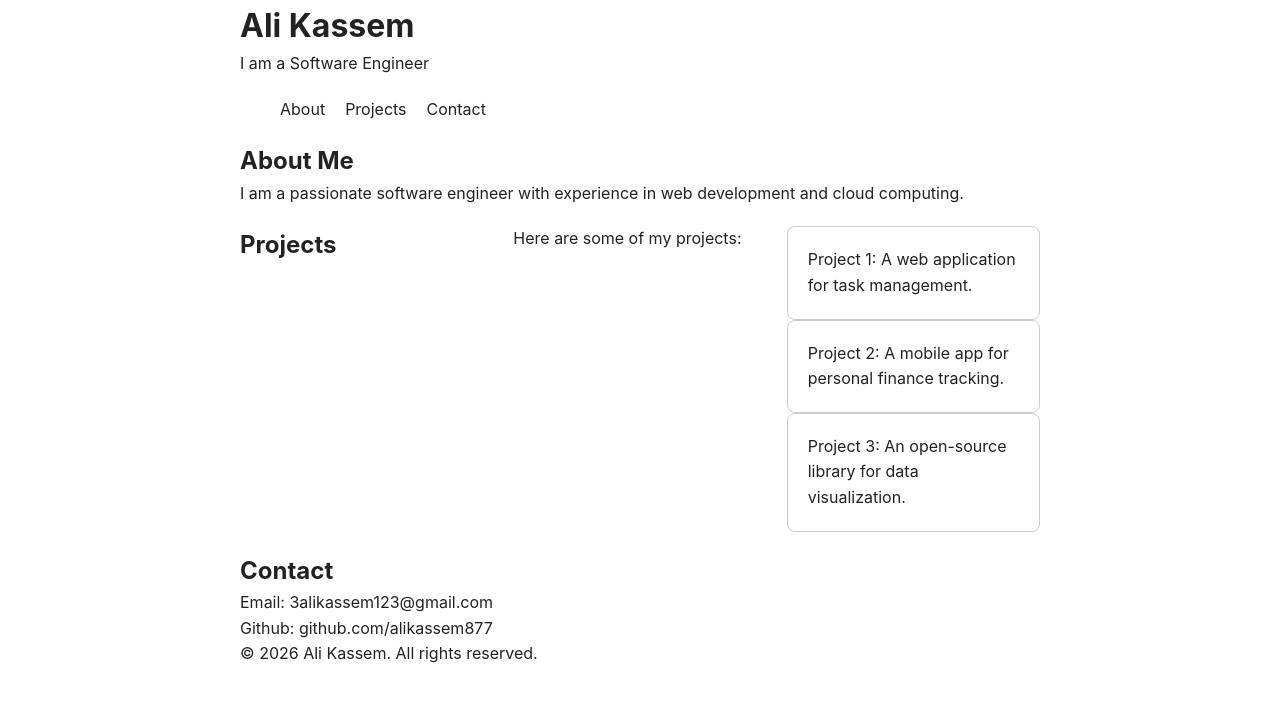
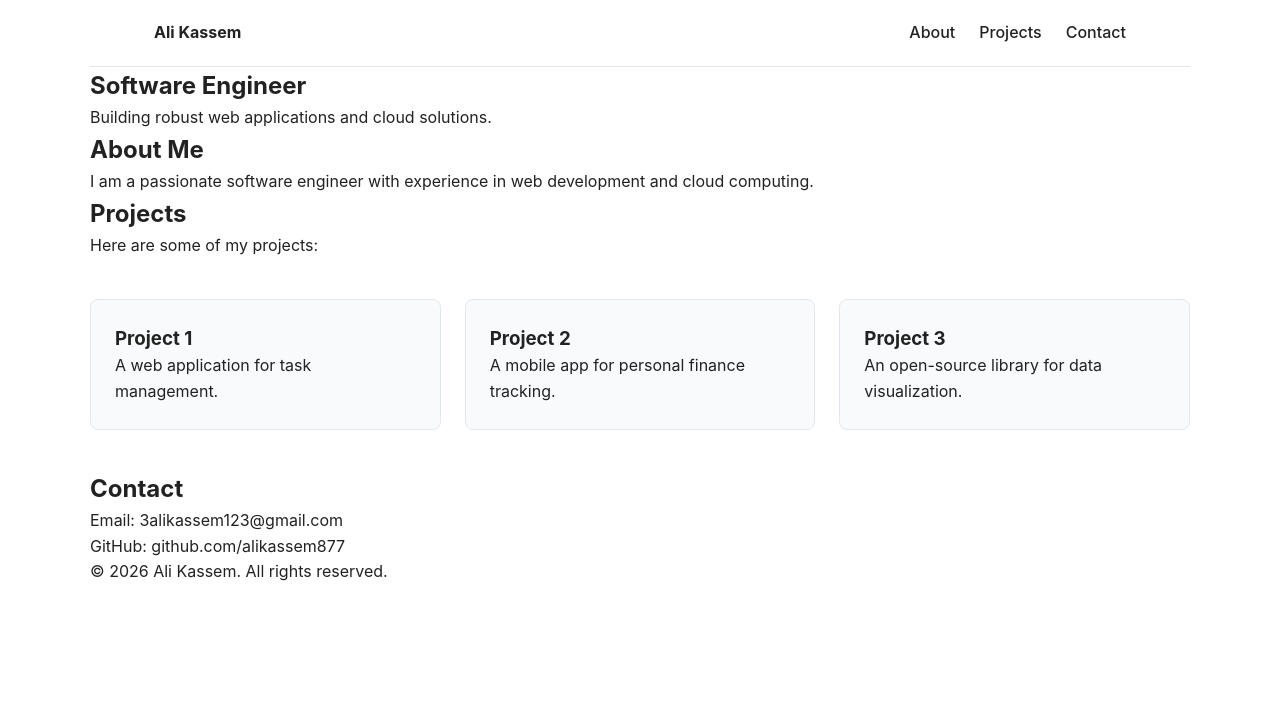
Before and after one commit to alikassem877/my-first-repo, a plain HTML site: page index.html in a window 1280 px wide. Drawn offline with Linux system fonts and the light colour scheme.

Commit message:
third update

```diff
--- a/index.html
+++ b/index.html
@@ -4,45 +4,70 @@
     <meta charset="UTF-8">
     <meta name="viewport" content="width=device-width, initial-scale=1.0">
     <link rel="stylesheet" href="style.css">
-    <title>Portfolio</title>
+    <title>Ali Kassem | Software Engineer</title>
 </head>
 <body>
+
+    <!-- Header & Navigation wrapped together for a clean top bar -->
     <header>
-        <h1>Ali Kassem</h1>
-        <p>I am a Software Engineer</p>
+        <nav class="container">
+            <div class="logo">
+                <strong>Ali Kassem</strong>
+            </div>
+            <ul>
+                <li><a href="#about">About</a></li>
+                <li><a href="#projects">Projects</a></li>
+                <li><a href="#contact">Contact</a></li>
+            </ul>
+        </nav>
     </header>
 
-    <nav>
-        <ul>
-            <li><a href="#about">About</a></li>
-            <li><a href="#projects">Projects</a></li>
-            <li><a href="#contact">Contact</a></li>
-        </ul>
-    </nav>
+    <main class="container">
+        <!-- Hero Section -->
+        <section class="hero">
+            <h1>Software Engineer</h1>
+            <p class="subtitle">Building robust web applications and cloud solutions.</p>
+        </section>
 
-    <main>
+        <!-- About Section -->
         <section id="about">
             <h2>About Me</h2>
             <p>I am a passionate software engineer with experience in web development and cloud computing.</p>
         </section>
-        <section id="projects">
+
+        <!-- Projects Section -->
+        <section id="projects-section">
             <h2>Projects</h2>
             <p>Here are some of my projects:</p>
-            <ul>
-                <li>Project 1: A web application for task management.</li>
-                <li>Project 2: A mobile app for personal finance tracking.</li>
-                <li>Project 3: An open-source library for data visualization.</li>
+
+            <!-- Matches the CSS #projects grid -->
+            <ul id="projects">
+                <li>
+                    <h3>Project 1</h3>
+                    <p>A web application for task management.</p>
+                </li>
+                <li>
+                    <h3>Project 2</h3>
+                    <p>A mobile app for personal finance tracking.</p>
+                </li>
+                <li>
+                    <h3>Project 3</h3>
+                    <p>An open-source library for data visualization.</p>
+                </li>
             </ul>
         </section>
+
+        <!-- Contact Section -->
         <section id="contact">
             <h2>Contact</h2>
             <p>Email: <a href="mailto:3alikassem123@gmail.com">3alikassem123@gmail.com</a></p>
-            <p>Github: <a href="https://github.com/alikassem877" target="_blank">github.com/alikassem877</a></p>
+            <p>GitHub: <a href="https://github.com/alikassem877" target="_blank" rel="noopener noreferrer">github.com/alikassem877</a></p>
         </section>
     </main>
 
-    <footer>
+    <footer class="container">
         <p>&copy; 2026 Ali Kassem. All rights reserved.</p>
     </footer>
+
 </body>
 </html>
--- a/style.css
+++ b/style.css
@@ -8,30 +8,46 @@
 /* 2. Variables */
 :root {
     --primary-color: #2563eb;
+    --primary-hover: #1d4ed8;
     --text-color: #222;
+    --text-muted: #555;
     --background-color: #fff;
+    --surface-color: #f8fafc;
+    --border-color: #e2e8f0;
+    --radius: 8px;
 }
 
-/* 3. Body */
+/* 3. Smooth scrolling & Base */
+html {
+    scroll-behavior: smooth;
+}
+
 body {
-    font-family: poppins, inter, sans-serif;
+    font-family: 'Poppins', 'Inter', sans-serif;
     color: var(--text-color);
     background-color: var(--background-color);
     line-height: 1.6;
-    margin: auto;
-    max-width: 800px
 }
 
+/* 4. Layout Container */
+.container {
+    width: 90%;
+    max-width: 1100px;
+    margin: 0 auto;
+}
+
+/* 5. Navigation */
 nav {
     display: flex;
     justify-content: space-between;
     align-items: center;
     padding: 20px 5%;
+    border-bottom: 1px solid var(--border-color);
 }
 
 nav ul {
     display: flex;
-    gap: 20px;
+    gap: 24px;
     align-items: center;
     list-style: none;
 }
@@ -39,59 +55,62 @@ nav ul {
 nav a {
     text-decoration: none;
     color: var(--text-color);
+    font-weight: 500;
+    transition: color 0.2s ease;
 }
 
-/* 4. Images */
-img {
-    max-width: 100%;
-    display: block;
+nav a:hover {
+    color: var(--primary-color);
 }
 
-/* 5. Links */
+/* 6. Links */
 a {
     text-decoration: none;
     color: inherit;
+    transition: color 0.2s ease;
 }
 
 a:hover {
     color: var(--primary-color);
-    text-decoration: underline;
 }
 
-/* 6. Lists */
+/* 7. Images & Lists */
+img {
+    max-width: 100%;
+    display: block;
+    height: auto;
+}
+
 ul {
     list-style: none;
-}
-
-/* 7. Container */
-.container {
-    width: 90%;
-    max-width: 1200px;
-    margin: 0 auto;
 }
 
 /* 8. Buttons */
 button {
     cursor: pointer;
     font: inherit;
+    border: none;
+    background: none;
 }
 
-/* 9. Smooth scrolling */
-html {
-    scroll-behavior: smooth;
+/* 9. Projects Grid Section */
+#projects {
+    display: grid;
+    grid-template-columns: repeat(auto-fit, minmax(280px, 1fr));
+    gap: 24px;
+    padding: 40px 0;
 }
 
-#projects {
-    display: grid;
-    grid-template-columns: repeat(auto-fit, minmax(250px, 1fr));
-    gap: 20px;
-    padding: 20px 0;
+#projects li {
+    background-color: var(--surface-color);
+    border: 1px solid var(--border-color);
+    border-radius: var(--radius);
+    padding: 24px;
+    transition: transform 0.3s ease, box-shadow 0.3s ease;
 }
 
-#projects li{
-    background-color: var(--background-color);
-    border: 1px solid #ccc;
-    border-radius: 8px;
-    padding: 20px;
-    transition: transform 0.3s ease, box-shadow 0.3s ease;
+/* Subtle card lift effect on hover */
+#projects li:hover {
+    transform: translateY(-4px);
+    box-shadow: 0 10px 25px -5px rgba(0, 0, 0, 0.05), 0 8px 10px -6px rgba(0, 0, 0, 0.05);
 }
```
